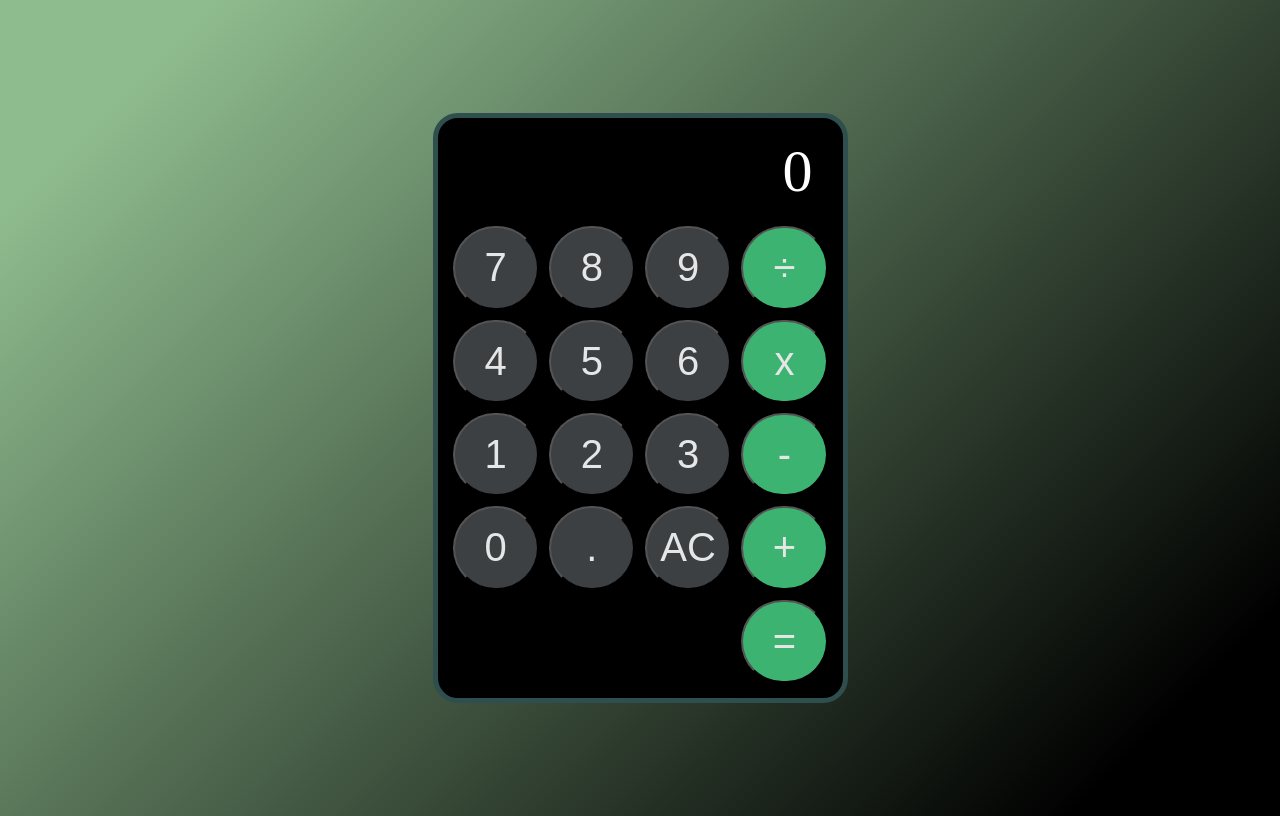
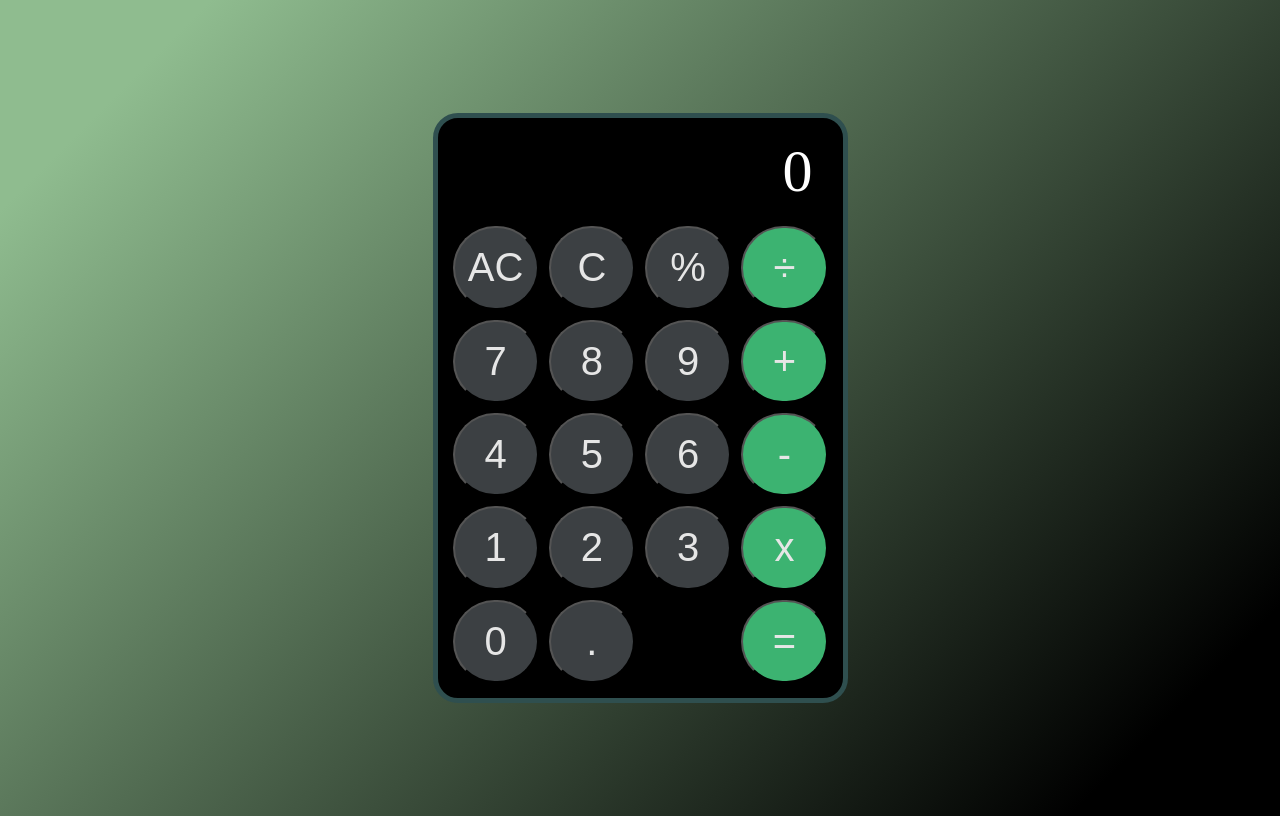
Before and after one commit to SiGLENN/calculator, a plain HTML site: page index.html in a window 1280 px wide. Drawn offline with Linux system fonts and the light colour scheme.

Commit message:
Update index.html

```diff
--- a/index.html
+++ b/index.html
@@ -17,28 +17,28 @@
     </div>
 
     <div class="number-pad-container">
+      <button class='pad-button'>AC</button>
+      <button class='pad-button'>C</button>
+      <button class='pad-button'>%</button>
+      <button class='pad-button-color'>÷</button>
+
       <button class='pad-button'>7</button>
       <button class='pad-button'>8</button>
       <button class='pad-button'>9</button>
-      <button class='pad-button-color'>÷</button>
+      <button class='pad-button-color'>+</button>
 
       <button class='pad-button'>4</button>
       <button class='pad-button'>5</button>
       <button class='pad-button'>6</button>
-      <button class='pad-button-color'>x</button>
+      <button class='pad-button-color'>-</button>
 
       <button class='pad-button'>1</button>
       <button class='pad-button'>2</button>
       <button class='pad-button'>3</button>
-      <button class='pad-button-color'>-</button>
+      <button class='pad-button-color'>x</button>
 
       <button class='pad-button'>0</button>
       <button class='pad-button'>.</button>
-      <button class='pad-button'>AC</button>
-      <button class='pad-button-color'>+</button>
-
-
-
       <button class='pad-button-color' id='pad-button-equal-sign'>=</button>
     </div>
   </div>
```
